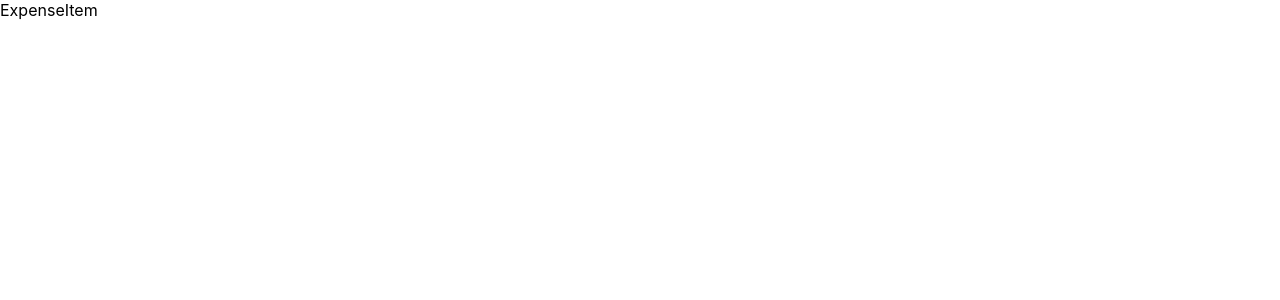
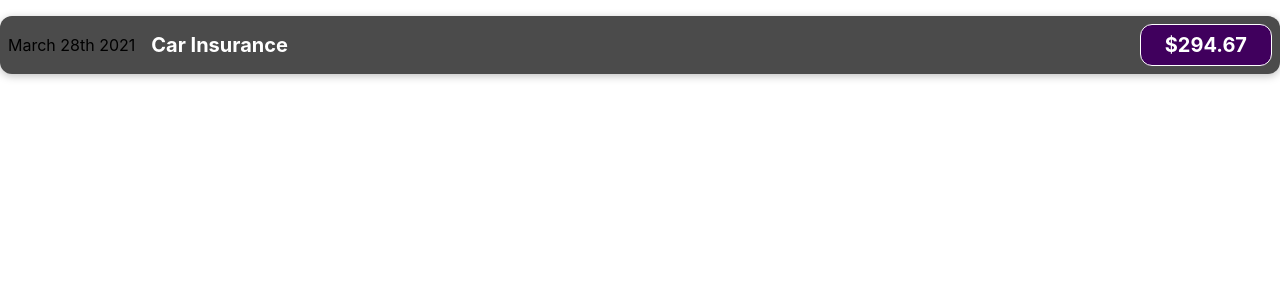
Before and after one commit to kaushalluffa/budget_calc_project, a React (Create React App) app: page / in a window 1280 px wide. Shown: the top 300 px of the page. Built offline with nearby package versions, Linux system fonts and the light colour scheme.

Commit message:
addedd css to the component

```diff
--- a/src/components/ExpenseItem.jsx
+++ b/src/components/ExpenseItem.jsx
@@ -1,8 +1,15 @@
 import React from 'react'
+import './expenseitem.css'
 
 function ExpenseItem() {
   return (
-    <div>ExpenseItem</div>
+      <div className="expense-item">
+          <div>March 28th 2021</div>
+          <div className="expense-item__description">
+              <h2>Car Insurance</h2>
+              <div className="expense-item__price">$294.67</div>
+          </div>
+      </div>
   )
 }
 
--- /dev/null
+++ b/src/components/expenseitem.css
@@ -0,0 +1,56 @@
+.expense-item {
+    display: flex;
+    justify-content: space-between;
+    align-items: center;
+    box-shadow: 0 2px 8px rgba(0, 0, 0, 0.25);
+    padding: 0.5rem;
+    margin: 1rem 0;
+    border-radius: 12px;
+    background-color: #4b4b4b;
+  }
+
+  .expense-item__description {
+    display: flex;
+    flex-direction: column;
+    gap: 1rem;
+    align-items: flex-end;
+    flex-flow: column-reverse;
+    justify-content: flex-start;
+    flex: 1;
+  }
+
+  .expense-item h2 {
+    color: #3a3a3a;
+    font-size: 1rem;
+    flex: 1;
+    margin: 0 1rem;
+    color: white;
+  }
+
+  .expense-item__price {
+    font-size: 1rem;
+    font-weight: bold;
+    color: white;
+    background-color: #40005d;
+    border: 1px solid white;
+    padding: 0.5rem;
+    border-radius: 12px;
+  }
+
+  @media (min-width: 580px) {
+    .expense-item__description {
+      flex-direction: row;
+      align-items: center;
+      justify-content: flex-start;
+      flex: 1;
+    }
+
+    .expense-item__description h2 {
+      font-size: 1.25rem;
+    }
+
+    .expense-item__price {
+      font-size: 1.25rem;
+      padding: 0.5rem 1.5rem;
+    }
+  }
```
